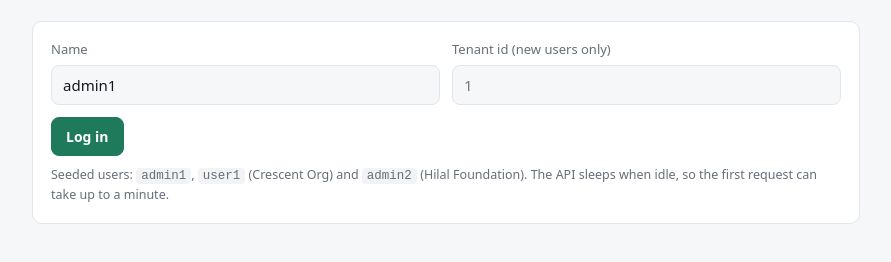
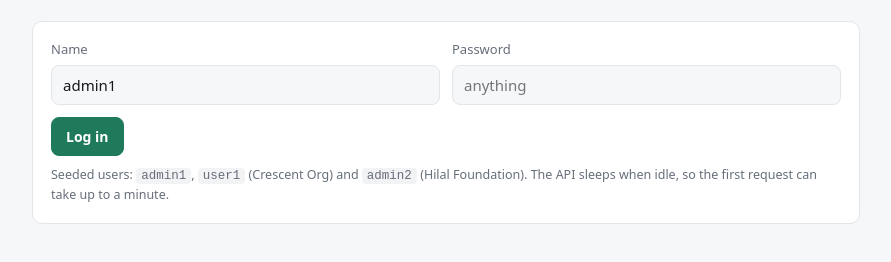
Before and after one commit to mohammedghouse86/ramadan, a website: page docs/index.html in a window 1280 px wide. Shown: the part 84-346 px from the top of the page, without its empty margins (194-1085 px from the left). Drawn offline with Linux system fonts and the light colour scheme.

Commit message:
Add a password field to the login form, drop tenant id
The API authenticates on name alone, so the password input is presentational
and is deliberately not included in the POST /login body. Any value, including
an empty one, still logs in.

Tenant id is removed: new users land in tenant 1 by default, which is all this
console needs.

Co-Authored-By: Claude Opus 5 <noreply@anthropic.com>

```diff
--- a/docs/index.html
+++ b/docs/index.html
@@ -101,8 +101,8 @@
           <input id="name" value="admin1" autocomplete="username" placeholder="admin1">
         </div>
         <div>
-          <label for="tenantId">Tenant id (new users only)</label>
-          <input id="tenantId" inputmode="numeric" placeholder="1">
+          <label for="password">Password</label>
+          <input id="password" type="password" autocomplete="current-password" placeholder="anything">
         </div>
       </div>
       <button class="primary" id="loginBtn">Log in</button>
@@ -314,7 +314,6 @@ function logout(message) {
 
 $('loginBtn').addEventListener('click', async (e) => {
   const name = $('name').value.trim();
-  const tid = $('tenantId').value.trim();
   const err = $('loginErr');
   err.classList.add('hidden');
 
@@ -324,8 +323,8 @@ $('loginBtn').addEventListener('click', async (e) => {
     return;
   }
 
+  // The API authenticates on name alone, so the password field is not sent.
   const body = { name };
-  if (tid) body.tenantId = Number(tid);
 
   const btn = e.currentTarget;
   const label = btn.textContent;
@@ -355,7 +354,7 @@ $('loginBtn').addEventListener('click', async (e) => {
 });
 
 $('name').addEventListener('keydown', e => { if (e.key === 'Enter') $('loginBtn').click(); });
-$('tenantId').addEventListener('keydown', e => { if (e.key === 'Enter') $('loginBtn').click(); });
+$('password').addEventListener('keydown', e => { if (e.key === 'Enter') $('loginBtn').click(); });
 
 $('logoutBtn').addEventListener('click', () => logout());
 
```
